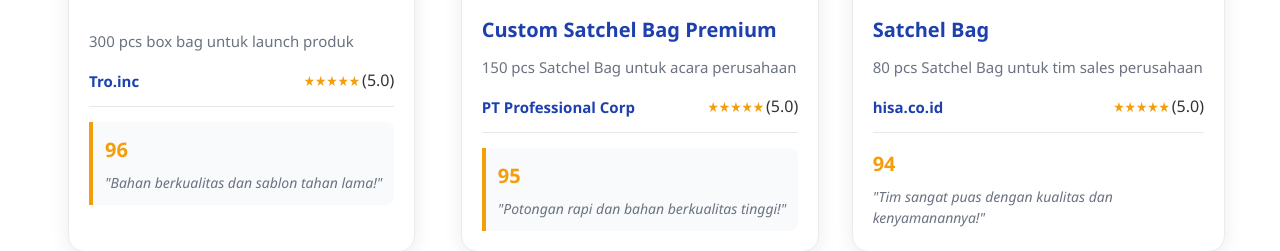
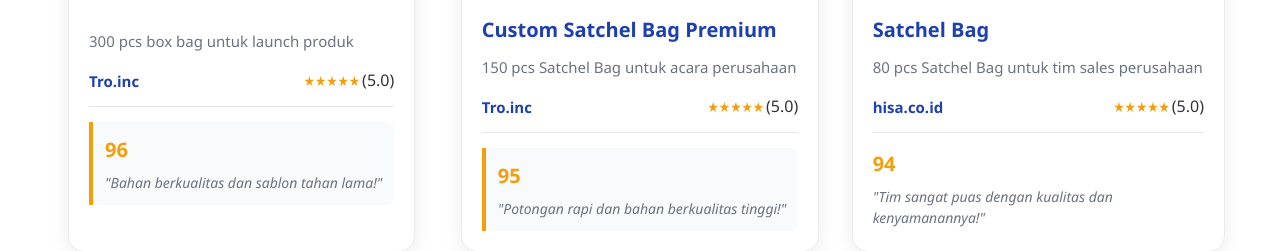
Before and after one commit to ricksyhosting/kamikaji_, a plain HTML site: page index.html in a window 1280 px wide. Shown: the part 4772-5023 px from the top of the page. Drawn offline with Linux system fonts and the light colour scheme.

Commit message:
Update index.html

```diff
--- a/index.html
+++ b/index.html
@@ -390,7 +390,7 @@
                         <h3 class="product-title">Custom Satchel Bag Premium</h3>
                         <p class="product-description">150 pcs  Satchel Bag untuk acara perusahaan</p>
                         <div class="company-info">
-                            <span class="company-name">PT Professional Corp</span>
+                            <span class="company-name">Tro.inc</span>
                             <div class="rating-stars">
                                 <span class="star">★★★★★</span>
                                 <span>(5.0)</span>
```
